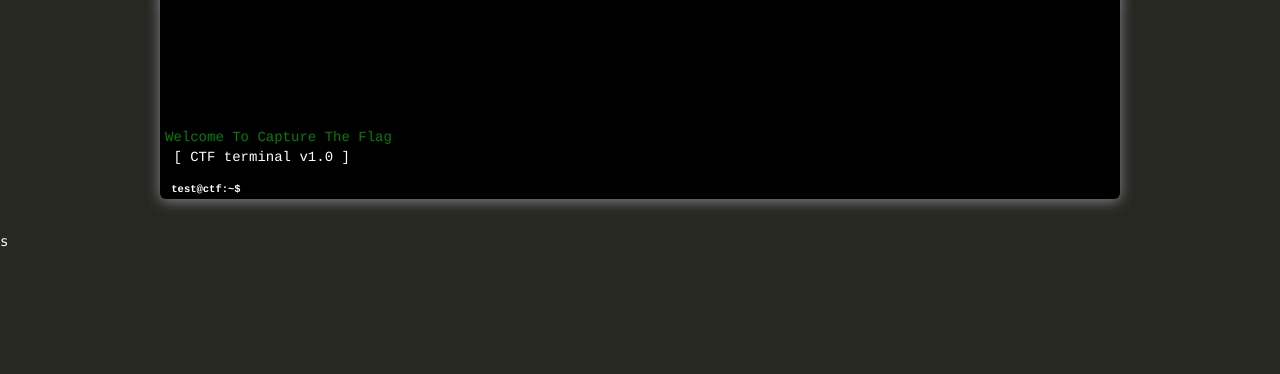
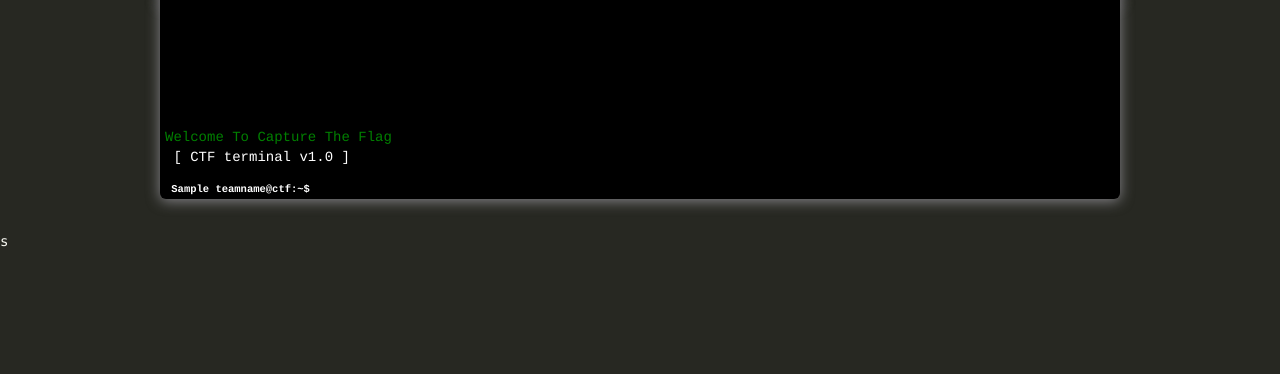
Before and after one commit to anweshaiitp/CaptureTheFlag-dep, a Django app: template game_ctf/templates/game_ctf/home.html in a window 1280 px wide. Shown: the part 260-634 px from the top of the page. Run offline with Django 3.2, Linux system fonts and the light colour scheme; the template is opened without the code that fills it: most values are stand-ins (such as "Sample title", 1, 10 or a date in 2020); some libraries are stand-ins or nearby versions.

Commit message:
teamname@ctf in terminal

```diff
--- a/game_ctf/templates/game_ctf/home.html
+++ b/game_ctf/templates/game_ctf/home.html
@@ -86,7 +86,7 @@
 	<div class="terminalhistory" id="terminalhistory" style="position:absolute;bottom:32px;margin-top:32px">
 	</div>
 	<div class="bottom" style="position:absolute;bottom:0px;">
-		<div class="label" class="flo-green" >test@ctf:~$ </div>
+		<div class="label" class="flo-green" >{{ teamname }}@ctf:~$ </div>
 		<div id="input"></div>
 	</div>
 
@@ -176,7 +176,7 @@ function afterCommandEntered()
 {
 	$('.terminal').cssConsole('reset');
 }
-var precmdtag = "user@ctf:~$ ";
+var precmdtag = "{{ teamname }}@ctf:~$ ";
 $('.label').innerHTML = precmdtag;
 var cmd_history = [];
 
--- a/game_ctf/views.py
+++ b/game_ctf/views.py
@@ -37,7 +37,7 @@ def home(request):
 			_questions.append( ( ques.pk,False) )	#Unsolved
 
 
-	return render(request, template_path['home'],{'questions':_questions, 'score':score, 'team_name' :team_name})
+	return render(request, template_path['home'],{'teamname':team_name,'questions':_questions, 'score':score, 'team_name' :team_name})
 
 
 @login_required
```
